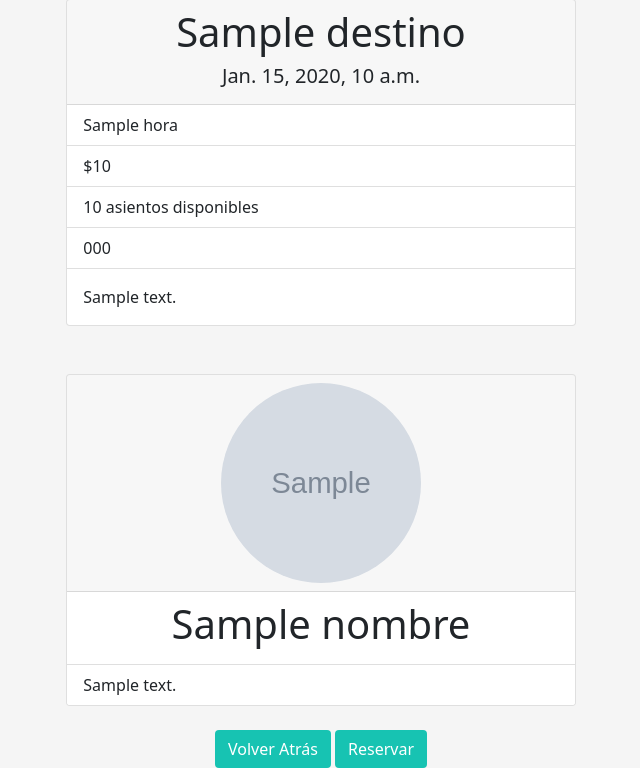
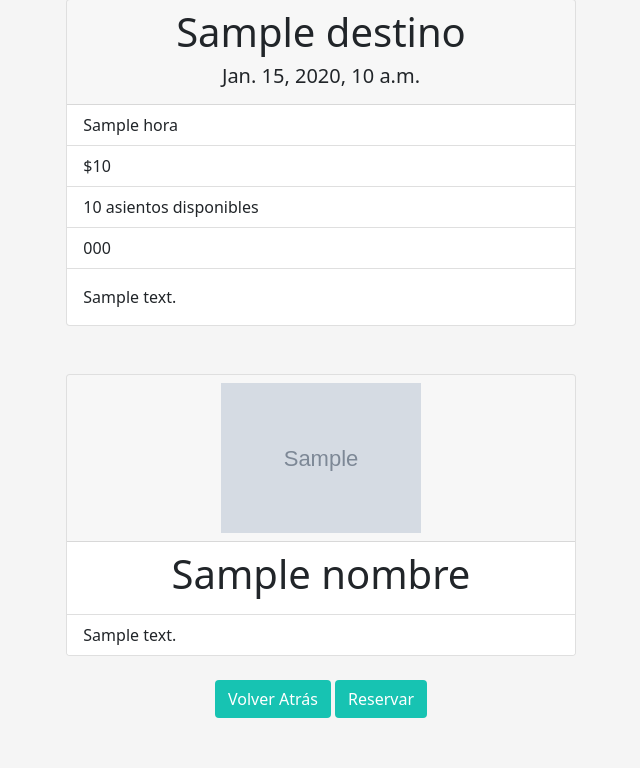
Before and after one commit to gomezluis007/Reito, a Django app: template viajes/templates/detalle_viaje_viajero.html in a window 1280 px wide. Shown: the part 95-863 px from the top of the page, without its empty margins (319-959 px from the left). After the commit the page ends 813 px from the top, so only its background shows below. Run offline with Django 3.2, Linux system fonts and the light colour scheme; the template is opened without the code that fills it: most values are stand-ins (such as "Sample title", 1, 10 or a date in 2020); grey boxes marked "Sample" are stand-in pictures; some libraries are stand-ins or nearby versions.

Commit message:
Cambiar formato de imagen de circular a cuadrado.

```diff
--- a/viajes/templates/detalle_viaje_viajero.html
+++ b/viajes/templates/detalle_viaje_viajero.html
@@ -43,9 +43,9 @@
     <div class="card">
         <div class="text-center card-header">
             {% if foto %}
-                <img src="{% get_media_prefix %}{{foto}}" alt="" style="height:200px; width: 200px" class="rounded-circle card-img-top">
+                <img src="{% get_media_prefix %}{{foto}}" alt="" style="width: 200px" class="">
             {% else %}
-                <img src="{% get_media_prefix %}img/usuario.png" style="height:200px; width: 200px" class="rounded-circle card-img-top">
+                <img src="{% get_media_prefix %}img/usuario.png" style="width: 200px" class="">
             {% endif %}
         </div>
         <ul class="list-group list-group-flush">
```
